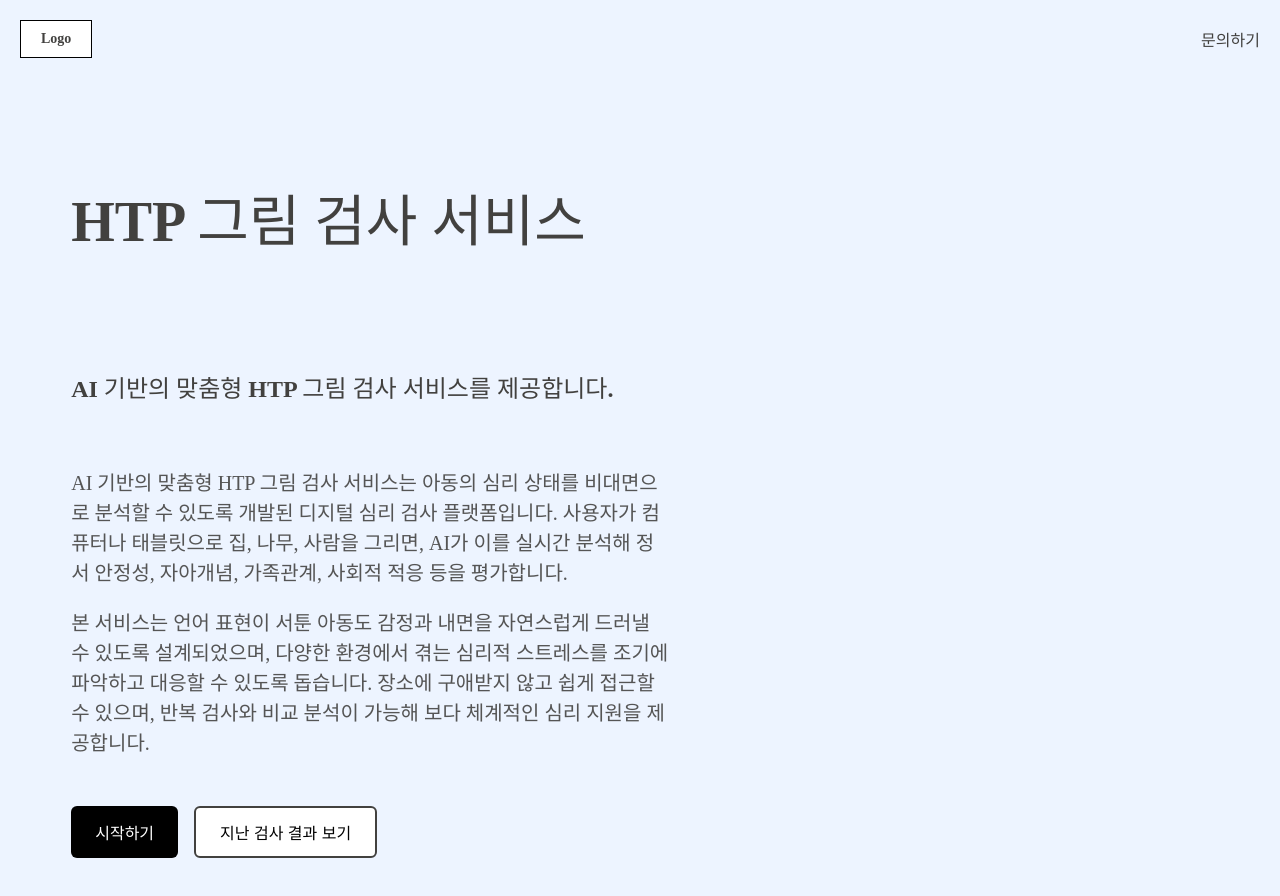
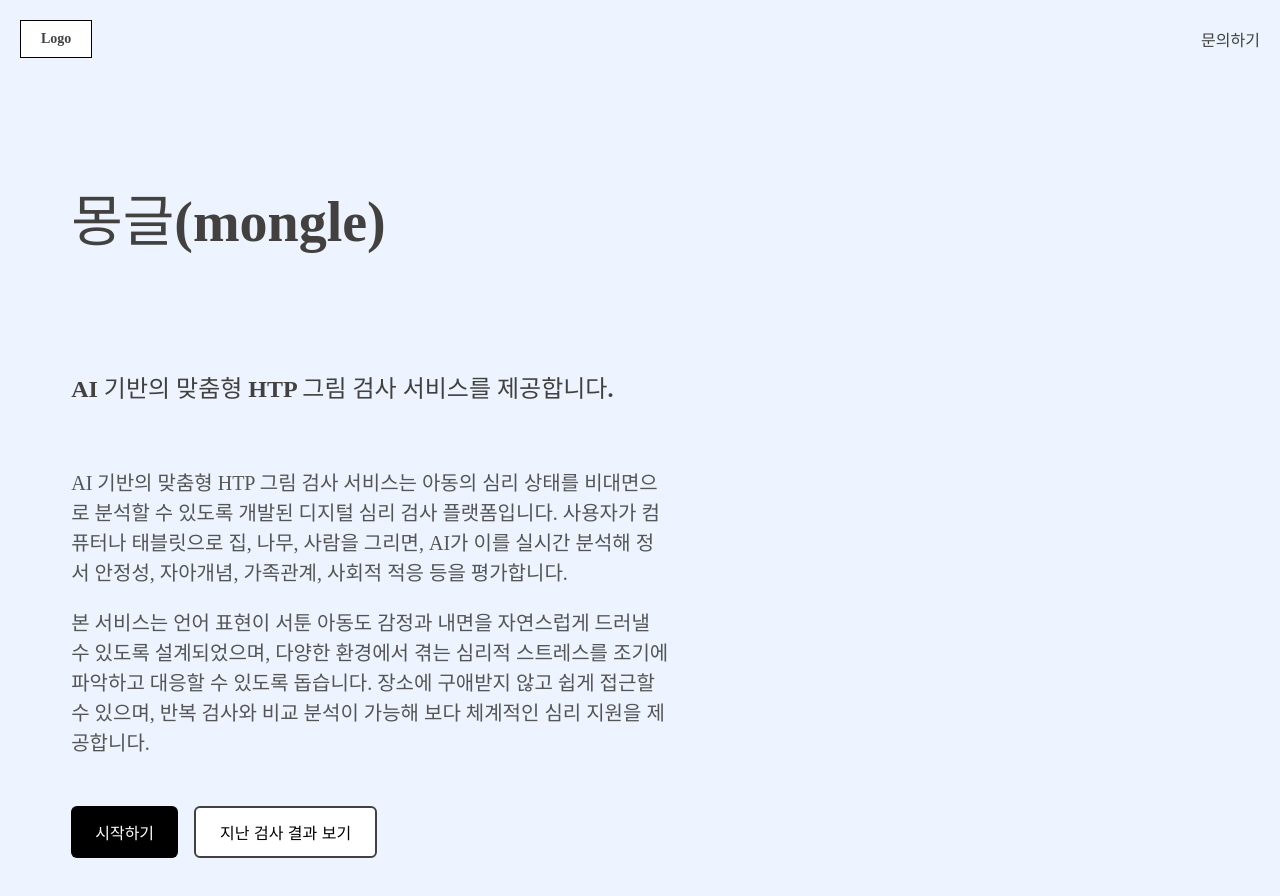
Before and after one commit to KIMCHAEYI/Blender-2025DigitalProject1, a React (Vite) app in the folder frontend/: page / in a window 1280 px wide. Shown: the top 896 px of the page. Built offline with nearby package versions, Linux system fonts and the light colour scheme; a web font is replaced by a local one.

Commit message:
민주-전체적으로 수정

```diff
--- a/frontend/src/pages/Home/Home.jsx
+++ b/frontend/src/pages/Home/Home.jsx
@@ -27,7 +27,7 @@ export default function Home() {
 
       <div className="main-section">
         <div className="text-section">
-          <h1 className="title">HTP 그림 검사 서비스</h1>
+          <h1 className="title">몽글(mongle)</h1>
           <p className="subtitle">
             AI 기반의 맞춤형 HTP 그림 검사 서비스를 제공합니다.
           </p>
```
